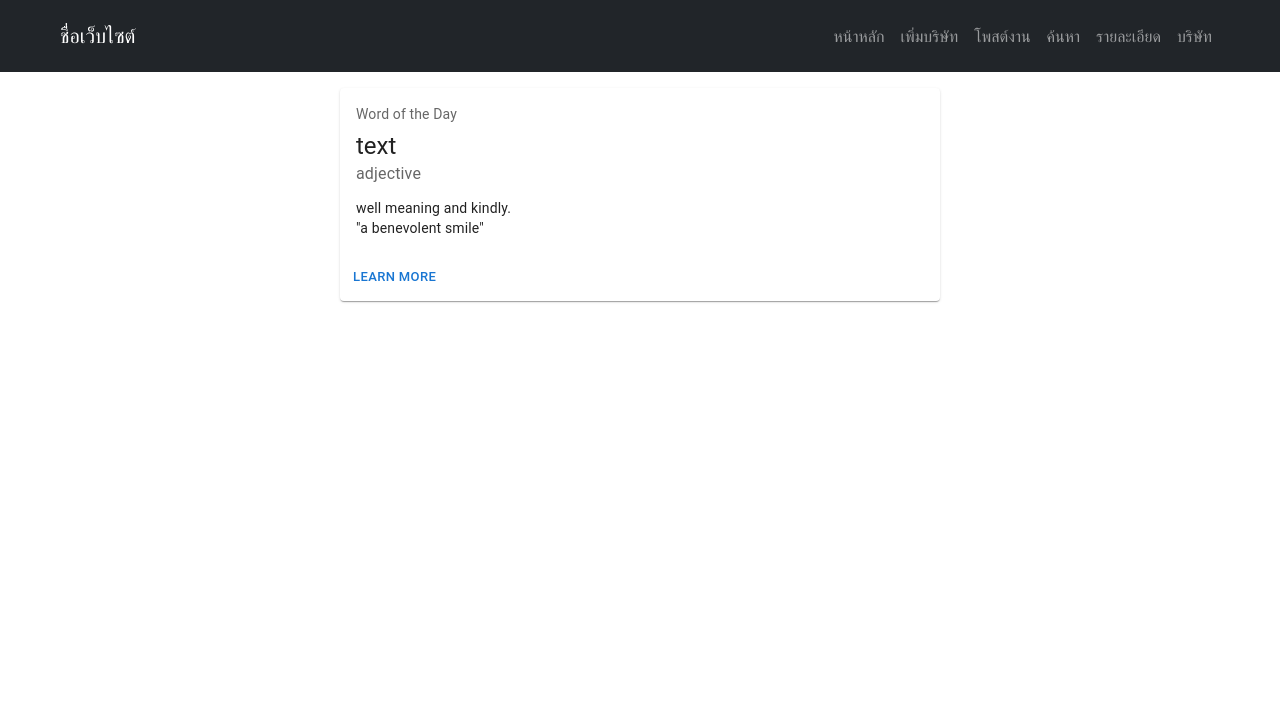
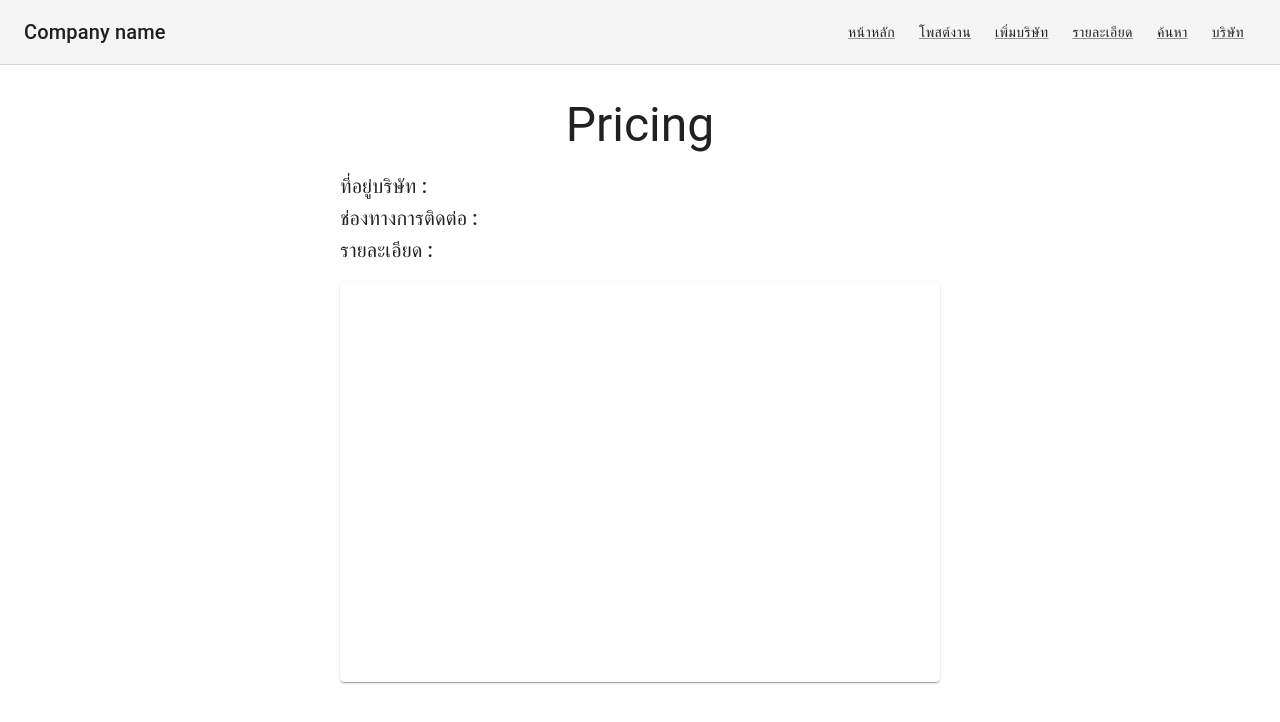
Before and after one commit to ThanabodeeSaepui/job-database-project, a React (Vite) app in the folder apps/frontend/: page /Company in a window 1280 px wide. Shown: the top 722 px of the page. Built offline with nearby package versions, Linux system fonts and the light colour scheme.

Commit message:
add search feature

```diff
--- a/apps/frontend/index.html
+++ b/apps/frontend/index.html
@@ -11,9 +11,6 @@
     />
     <link rel="apple-touch-icon" href="/logo192.png" />
     <link href="https://cdn.jsdelivr.net/npm/bootstrap@5.3.0-alpha1/dist/css/bootstrap.min.css" rel="stylesheet" integrity="sha384-GLhlTQ8iRABdZLl6O3oVMWSktQOp6b7In1Zl3/Jr59b6EGGoI1aFkw7cmDA6j6gD" crossorigin="anonymous">
-
-    <link rel="manifest" href="/manifest.json" />
-
     <title>Project</title>
   </head>
   <body>
--- a/apps/frontend/src/components/Company.jsx
+++ b/apps/frontend/src/components/Company.jsx
@@ -1,42 +1,39 @@
 import Navbar from "./Navbar";
 
 import Card from "@mui/material/Card";
-import CardActions from "@mui/material/CardActions";
 import CardContent from "@mui/material/CardContent";
-import Button from "@mui/material/Button";
 import Typography from "@mui/material/Typography";
+import Container from '@mui/material/Container';
 
 const Company = () => {
   return (
     <div>
       <Navbar />
-      <div className="d-flex justify-content-center p-3">
-        <Card sx={{ minWidth: 600 }}>
-          <CardContent>
+      <Container disableGutters maxWidth="sm" component="main" sx={{ pt: 4, pb: 6 }}>
         <Typography
-              sx={{ fontSize: 14 }}
-              color="text.secondary"
+          component="h1"
+          variant="h3"
+          align="center"
+          color="text.primary"
           gutterBottom
         >
-              Word of the Day
+          Pricing
         </Typography>
-            <Typography variant="h5" component="div">
-              text
+        <Typography variant="h6" component="p">
+          ที่อยู่บริษัท :
         </Typography>
-            <Typography sx={{ mb: 1.5 }} color="text.secondary">
-              adjective
+        <Typography variant="h6" component="p">
+          ช่องทางการติดต่อ :
         </Typography>
-            <Typography variant="body2">
-              well meaning and kindly.
-              <br />
-              {'"a benevolent smile"'}
+        <Typography variant="h6" component="p">
+          รายละเอียด :
         </Typography>
+        <Card sx={{ minWidth: 275, maxWidth: 800, width: 600, height:400, mt:2}}>
+          <CardContent>
+
           </CardContent>
-          <CardActions>
-            <Button size="small">Learn More</Button>
-          </CardActions>
         </Card>
-      </div>
+      </Container>
     </div>
   );
 };
--- a/apps/frontend/src/components/Description.jsx
+++ b/apps/frontend/src/components/Description.jsx
@@ -1,42 +1,38 @@
 import Navbar from "./Navbar";
 
-import Card from "@mui/material/Card";
-import CardActions from "@mui/material/CardActions";
+import * as React from 'react';
+import Typography from '@mui/material/Typography';
+import Container from '@mui/material/Container';
+import Card from '@mui/material/Card';
 import CardContent from "@mui/material/CardContent";
-import Button from "@mui/material/Button";
-import Typography from "@mui/material/Typography";
 
 const Description = () => {
+
   return (
     <div>
       <Navbar />
-      <div className="d-flex justify-content-center p-3">
-        <Card sx={{ minWidth: 600 }}>
+      <Container disableGutters maxWidth="sm" component="main" sx={{ pt: 4, pb: 6 }}>
+        <Typography
+          component="h1"
+          variant="h3"
+          align="center"
+          color="text.primary"
+          gutterBottom
+        >
+          Pricing
+        </Typography>
+        <Typography variant="h6" component="p">
+          ตำแหน่ง :
+        </Typography>
+        <Typography variant="h6" component="p">
+          รายละเอียด
+        </Typography>
+        <Card sx={{ minWidth: 275, maxWidth: 800, width: 600, height:400, mt:2}}>
           <CardContent>
-            <Typography
-              sx={{ fontSize: 14 }}
-              color="text.secondary"
-              gutterBottom
-            >
-              Word of the Day
-            </Typography>
-            <Typography variant="h5" component="div">
-              text
-            </Typography>
-            <Typography sx={{ mb: 1.5 }} color="text.secondary">
-              adjective
-            </Typography>
-            <Typography variant="body2">
-              well meaning and kindly.
-              <br />
-              {'"a benevolent smile"'}
-            </Typography>
+
           </CardContent>
-          <CardActions>
-            <Button size="small">Learn More</Button>
-          </CardActions>
         </Card>
-      </div>
+      </Container>
     </div>
   );
 };
--- a/apps/frontend/src/components/Footer.jsx
+++ /dev/null
@@ -1,7 +0,0 @@
-import "./style/Footer.css";
-
-const Footer = () => {
-  return <div className="background-footer"></div>;
-};
-
-export default Footer;
--- a/apps/frontend/src/components/Homepage.jsx
+++ b/apps/frontend/src/components/Homepage.jsx
@@ -1,17 +1,23 @@
 import Navbar from "./Navbar";
-import Footer from "./Footer";
-import "./style/Homepage.css";
+
 import TextField from "@mui/material/TextField";
 import Autocomplete from "@mui/material/Autocomplete";
 import { useQuery } from "@tanstack/react-query";
 import axios from "axios";
 import { useEffect, useState } from "react";
 
+import { useNavigate } from "react-router-dom";
+
 const Homepage = () => {
+  const navigate = useNavigate();
   const [options, setOptions] = useState([]);
 
+  const [job, setJob] = useState("");
+  const [category, setCategory] = useState("");
+  const [company, setCompany] = useState("");
+
   const { isLoading, isError, data, error } = useQuery({
-    queryKey: ["todos"],
+    queryKey: ["companies"],
     queryFn: () => {
       return axios
         .get("http://localhost:8080/api/sql/companies")
@@ -31,23 +37,29 @@ const Homepage = () => {
     }
   }, [isLoading]);
 
+  const handleSearch = (e) => {
+    // console.log(fee);
+    e.preventDefault();
+    navigate('/serch',{state:{job:job,category:category,company:company}})
+  };
+
   return (
     <div>
       <Navbar />
-      <div>
-        <div className="box">
+      <div className="container p-3">
         <div className="mb-3">
           <label for="exampleFormControlTextarea1" className="form-label">
             ประเภทงาน
           </label>
-            <select className="form-select" aria-label="Default select example">
+          <select className="form-select" aria-label="Default select example" onChange={(e) => setCategory(e.target.value)}>
             <option selected>กรุณาเลือกประเภทงานที่สนใจ</option>
-              <option value="217">Accounting</option>
-              <option value="237">Electrical Engineering</option>
-              <option value="257">Civil Engineering</option>
-              <option value="263">Civil Computer Engineering</option>
+            <option value="Accounting">Accounting</option>
+            <option value="Electrical Engineering">Electrical Engineering</option>
+            <option value="Civil Engineering">Civil Engineering</option>
+            <option value="Computer Engineering">Computer Engineering</option>
           </select>
         </div>
+
         <div className="mb-3">
           <label for="exampleFormControlTextarea1" className="form-label">
             ชื่อตำแหน่ง
@@ -56,6 +68,7 @@ const Homepage = () => {
             className="form-control"
             type="text"
             placeholder="กรุณาเลือกตำแหน่งที่สนใจ"
+            onChange={(e) => setJob(e.target.value)}
           />
         </div>
         <div className="mb-3">
@@ -67,31 +80,15 @@ const Homepage = () => {
             id="combo-box-demo"
             options={options}
             sx={{ width: 300 }}
+            onChange={(e, value) => setCompany(value.label)}
             renderInput={(params) => (
               <TextField {...params} label="กรุณาเลือกบริษัทที่สนใจ" />
             )}
           />
         </div>
-          <button type="submit" className="btn btn-primary">
+        <button type="submit" className="btn btn-primary"  onClick={handleSearch}>
           ค้นหา
         </button>
-        </div>
-
-        <div className="box1">
-          <h1>Box1</h1>
-        </div>
-        <div className="box2">
-          <h1>Box2</h1>
-        </div>
-        <div className="box3">
-          <h1>Box3</h1>
-        </div>
-        <div className="box4">
-          <h1>Box4</h1>
-        </div>
-      </div>
-      <div>
-        <Footer />
       </div>
     </div>
   );
--- a/apps/frontend/src/components/Navbar.jsx
+++ b/apps/frontend/src/components/Navbar.jsx
@@ -1,61 +1,81 @@
+import * as React from 'react';
+import AppBar from '@mui/material/AppBar';
+import Button from '@mui/material/Button';
+import CssBaseline from '@mui/material/CssBaseline';
+import Toolbar from '@mui/material/Toolbar';
+import Typography from '@mui/material/Typography';
+import Link from '@mui/material/Link';
+import GlobalStyles from '@mui/material/GlobalStyles';
+
 const Navbar = () => {
   return (
-    <nav
-      className="navbar navbar-expand-lg py-3 px-5 bg-dark"
-      data-bs-theme="dark"
+    <React.Fragment>
+      <GlobalStyles styles={{ ul: { margin: 0, padding: 0, listStyle: 'none' } }} />
+      <CssBaseline />
+
+      <AppBar
+        position="static"
+        color="default"
+        elevation={0}
+        sx={{ borderBottom: (theme) => `1px solid ${theme.palette.divider}` }}
       >
-      <div className="container-fluid">
-        <a className="navbar-brand" href="/">
-          ชื่อเว็บไซต์
-        </a>
-        <button
-          className="navbar-toggler"
-          type="button"
-          data-bs-toggle="collapse"
-          data-bs-target="#navbarSupportedContent"
-          aria-controls="navbarSupportedContent"
-          aria-expanded="false"
-          aria-label="Toggle navigation"
+        <Toolbar sx={{ flexWrap: 'wrap' }}>
+          <Typography variant="h6" color="inherit" noWrap sx={{ flexGrow: 1 }}>
+            Company name
+          </Typography>
+          <nav>
+            <Link
+              variant="button"
+              color="text.primary"
+              href="/"
+              sx={{ my: 1, mx: 1.5 }}
             >
-          <span className="navbar-toggler-icon"></span>
-        </button>
-
-        <div className="collapse navbar-collapse" id="navbarSupportedContent">
-          <ul className="navbar-nav ms-auto mb-2 mb-lg-0">
-            <li className="nav-item">
-              <a className="nav-link" href="/">
               หน้าหลัก
-              </a>
-            </li>
-            <li className="nav-item">
-              <a className="nav-link" href="/CreateCompany">
+            </Link>
+            <Link
+              variant="button"
+              color="text.primary"
+              href="/createjob"
+              sx={{ my: 1, mx: 1.5 }}
+            >
+              โพสต์งาน
+            </Link>
+            <Link
+              variant="button"
+              color="text.primary"
+              href="/createcompany"
+              sx={{ my: 1, mx: 1.5 }}
+            >
               เพิ่มบริษัท
-              </a>
-            </li>
-            <li className="nav-item">
-              <a className="nav-link" href="/CreateJob">
-                โพสต์งาน
-              </a>
-            </li>
-            <li className="nav-item">
-              <a className="nav-link" href="/Serch">
+            </Link>
+            <Link
+              variant="button"
+              color="text.primary"
+              href="/description"
+              sx={{ my: 1, mx: 1.5 }}
+            >
+              รายละเอียด
+            </Link>
+            <Link
+              variant="button"
+              color="text.primary"
+              href="/serch"
+              sx={{ my: 1, mx: 1.5 }}
+            >
               ค้นหา
-              </a>
-            </li>
-            <li className="nav-item">
-              <a className="nav-link" href="/Description">
-                รายละเอียด
-              </a>
-            </li>
-            <li className="nav-item">
-              <a className="nav-link" href="/Company">
+            </Link>
+            <Link
+              variant="button"
+              color="text.primary"
+              href="/company"
+              sx={{ my: 1, mx: 1.5 }}
+            >
               บริษัท
-              </a>
-            </li>
-          </ul>
-        </div>
-      </div>
+            </Link>
           </nav>
+        </Toolbar>
+      </AppBar>
+    </React.Fragment>
   );
 };
 
--- a/apps/frontend/src/components/Serch.jsx
+++ b/apps/frontend/src/components/Serch.jsx
@@ -1,43 +1,85 @@
 import Navbar from "./Navbar";
-import "./style/Serch.css";
-
-import Card from "@mui/material/Card";
+import Grid from '@mui/material/Grid';
+import Card from '@mui/material/Card';
 import CardActions from "@mui/material/CardActions";
 import CardContent from "@mui/material/CardContent";
 import Button from "@mui/material/Button";
 import Typography from "@mui/material/Typography";
+import { useEffect, useState } from "react";
+import { useQuery } from "@tanstack/react-query";
+import axios from "axios";
+import {useLocation} from 'react-router-dom';
 
-const Serch = () => {
+const Serch = (props) => {
+  const [page, setPage] = useState(1)
+  const location = useLocation();
+  const [jobs, setJobs] = useState([]);
+  const { isLoading, isError, data, error, refetch } = useQuery({
+    fetchPolicy: "no-cache",
+    cacheTime: 0,
+    queryFn: () => {
+      return axios
+        .get(`http://localhost:8080/api/sql/jobs?job=${location.state?.job.replace(" ", "_")}&category=${location.state?.category.replace(" ", "_")}&company=${location.state?.company.replace(" ", "_")}`)
+        .then((res) => res.data);
+      },
+  });
+
+  useEffect(() => {
+    if (isLoading === false) {
+      refetch();
+      setJobs(data);
+      console.log(location.state);
+    }
+  }, []);
+
+  useEffect(() => {
+    if (isLoading === false) {
+      console.log(data);
+      setJobs(data);
+    }
+  }, [isLoading]);
+
   return (
     <div>
       <Navbar />
-      <div className="d-flex justify-content-center p-3">
-        <Card sx={{ minWidth: 600 }}>
+      <Grid
+        container
+        direction="column"
+        justifyContent="center"
+        alignItems="center"
+      >
+        {jobs.map((job, index) => {
+          return <div key={index}>
+            <Card sx={{ minWidth: 275, maxWidth: 800, width: 800, mt:3}}>
               <CardContent>
                 <Typography
-              sx={{ fontSize: 14 }}
+                  variant="h4"
                   color="text.secondary"
                   gutterBottom
                 >
-              Word of the Day
+                  {job.job_name}
                 </Typography>
-            <Typography variant="h5" component="div">
-              text
-            </Typography>
-            <Typography sx={{ mb: 1.5 }} color="text.secondary">
-              adjective
+                {/* <Typography variant="h5" component="div">
+                  {job.job_description}
+                </Typography> */}
+                <Typography variant="p" color="text.secondary">
+                  จำนวนคนที่รับ : {job.avail_seat}
                 </Typography>
                 <Typography variant="body2">
-              well meaning and kindly.
+                  ประเภทงาน : {job.category.category_name}
                   <br />
-              {'"a benevolent smile"'}
+                  บริษัท : {job.company.company_name}
                 </Typography>
               </CardContent>
               <CardActions>
-            <Button size="small">Learn More</Button>
+                <Button size="medium" variant="outlined" href="/description">รายละเอียด</Button>
+                <Button size="medium" variant="outlined" color="secondary" href="#">แก้ไขข้อมูล</Button>
+                <Button size="medium" variant="outlined" color="error" href="#">ลบข้อมูล</Button>
               </CardActions>
             </Card>
           </div>
+        })}
+      </Grid>
     </div>
   );
 };
--- a/apps/frontend/src/components/style/Footer.css
+++ /dev/null
@@ -1,6 +0,0 @@
-.background-footer{
-    background-color:#212529;
-    width:100%;
-    height: 200px;
-    margin-top: 45%;
-}
--- a/apps/frontend/src/components/style/Homepage.css
+++ /dev/null
@@ -1,64 +0,0 @@
-.box {
-    position: absolute;
-    top: 15%;
-    left: 15%;
-    width: 500px;
-    height: 590px;
-    padding: 20px;
-    background: rgba(153, 153, 153, 0.5);
-    box-sizing: border-box;
-    box-shadow: 0 5px 15px rgba(0,0,0,.6);
-    border-radius: 10px;
-  }
-
-.box1 {
-    position: absolute;
-    top: 20%;
-    left: 52%;
-    width: 200px;
-    height: 200px;
-    padding: 10px;
-    background: rgba(153, 153, 153, 0.5);
-    box-sizing: border-box;
-    box-shadow: 0 5px 15px rgba(0,0,0,.6);
-    border-radius: 10px;
-}
-
-.box2 {
-    position: absolute;
-    top: 20%;
-    left: 70%;
-    width: 200px;
-    height: 200px;
-    padding: 10px;
-    background: rgba(153, 153, 153, 0.5);
-    box-sizing: border-box;
-    box-shadow: 0 5px 15px rgba(0,0,0,.6);
-    border-radius: 10px;
-}
-
-.box3 {
-    position: absolute;
-    top: 60%;
-    left: 52%;
-    width: 200px;
-    height: 200px;
-    padding: 10px;
-    background: rgba(153, 153, 153, 0.5);
-    box-sizing: border-box;
-    box-shadow: 0 5px 15px rgba(0,0,0,.6);
-    border-radius: 10px;
-}
-
-.box4 {
-    position: absolute;
-    top: 60%;
-    left: 70%;
-    width: 200px;
-    height: 200px;
-    padding: 10px;
-    background: rgba(153, 153, 153, 0.5);
-    box-sizing: border-box;
-    box-shadow: 0 5px 15px rgba(0,0,0,.6);
-    border-radius: 10px;
-}
--- a/apps/frontend/src/components/style/Serch.css
+++ /dev/null
@@ -1,17 +0,0 @@
-.box-serch {
-    position: absolute;
-    top: 15%;
-    left: 15%;
-    width: 1090px;
-    height: 300px;
-    padding: 25px;
-    background: rgba(153, 153, 153, 0.5);
-    box-sizing: border-box;
-    box-shadow: 0 5px 15px rgba(0,0,0,.6);
-    border-radius: 10px;
-}
-
-#btn-delete-edit {
-    padding-top: 21%;
-    padding-left: 80%;
-}
--- a/apps/frontend/src/index.jsx
+++ b/apps/frontend/src/index.jsx
@@ -4,7 +4,15 @@ import "./index.css";
 import MyRoute from "./MyRoute";
 
 import { QueryClient, QueryClientProvider } from "@tanstack/react-query";
-const queryClient = new QueryClient();
+const queryClient = new QueryClient({
+  defaultOptions: {
+    queries: {
+      refetchOnWindowFocus: false,
+      cacheTime: 0,
+      retry: 1
+    },
+  },
+});
 
 const root = ReactDOM.createRoot(document.getElementById("root"));
 root.render(
```
Lines whose indentation alone changed are shown as unchanged.
